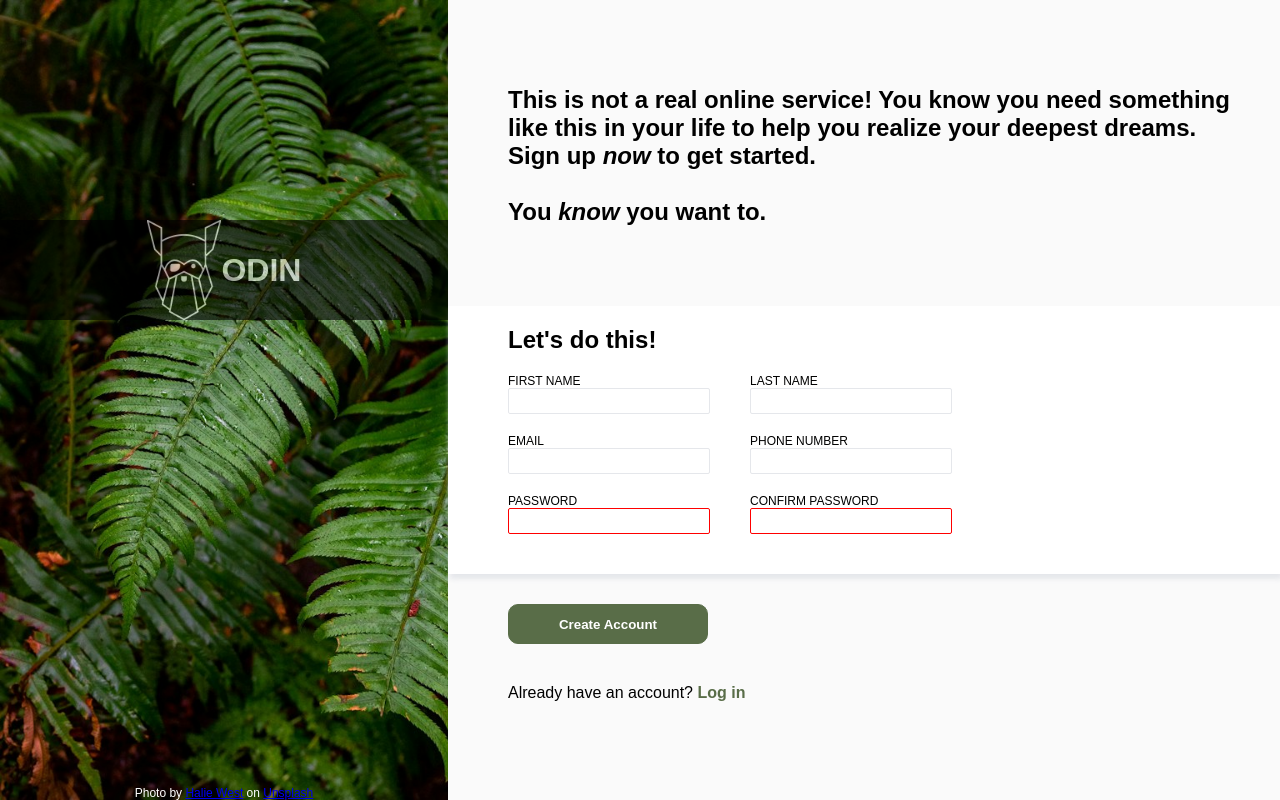
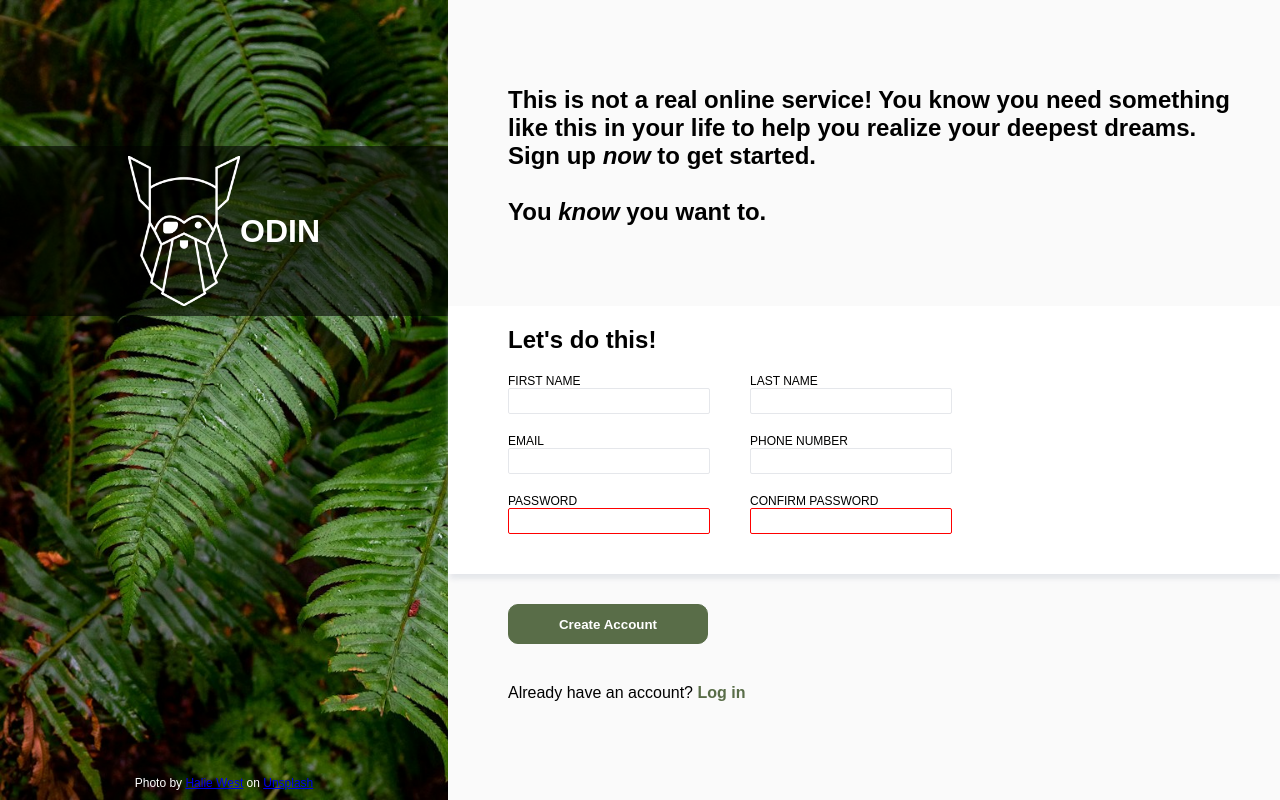
Before and after one commit to alexnewman42/odinForm, a plain HTML site: page index.html in a window 1280 px wide. Drawn offline with Linux system fonts and the light colour scheme.

Commit message:
finishing touches

```diff
--- a/index.html
+++ b/index.html
@@ -12,7 +12,7 @@
        <div class="left">
             <div class="image">
                 <div class="semi-transparent">
-                    <img src="./images/odin-lined.png" alt="Odin Logo" height="100px">
+                    <img src="./images/odin-lined.png" alt="Odin Logo" height="150px">
                     <h1>ODIN</h1>
                 </div>
             </div>
--- a/styles.css
+++ b/styles.css
@@ -120,6 +120,7 @@ label {
     justify-content: center;
     width: 100%;
     text-align: center;
+    margin-bottom: 10px;
 }
 
 .image {
@@ -134,6 +135,7 @@ label {
     width: 100%;
     justify-content: center;
     align-items: center;
-    background-color: black;
-    opacity: 0.6;
+    background-color: rgba(0, 0, 0, 0.6);
+    font-family: Norse-Bold, sans-serif;
+    padding: 10px;
 }
```
